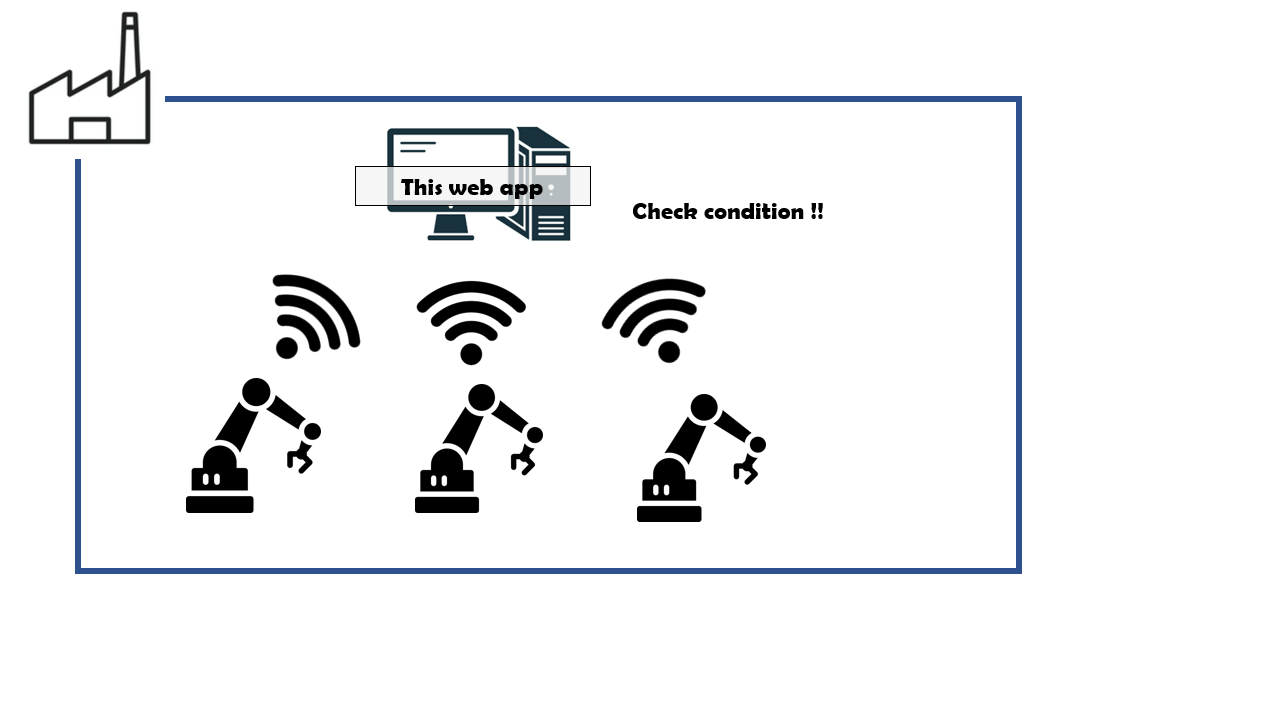
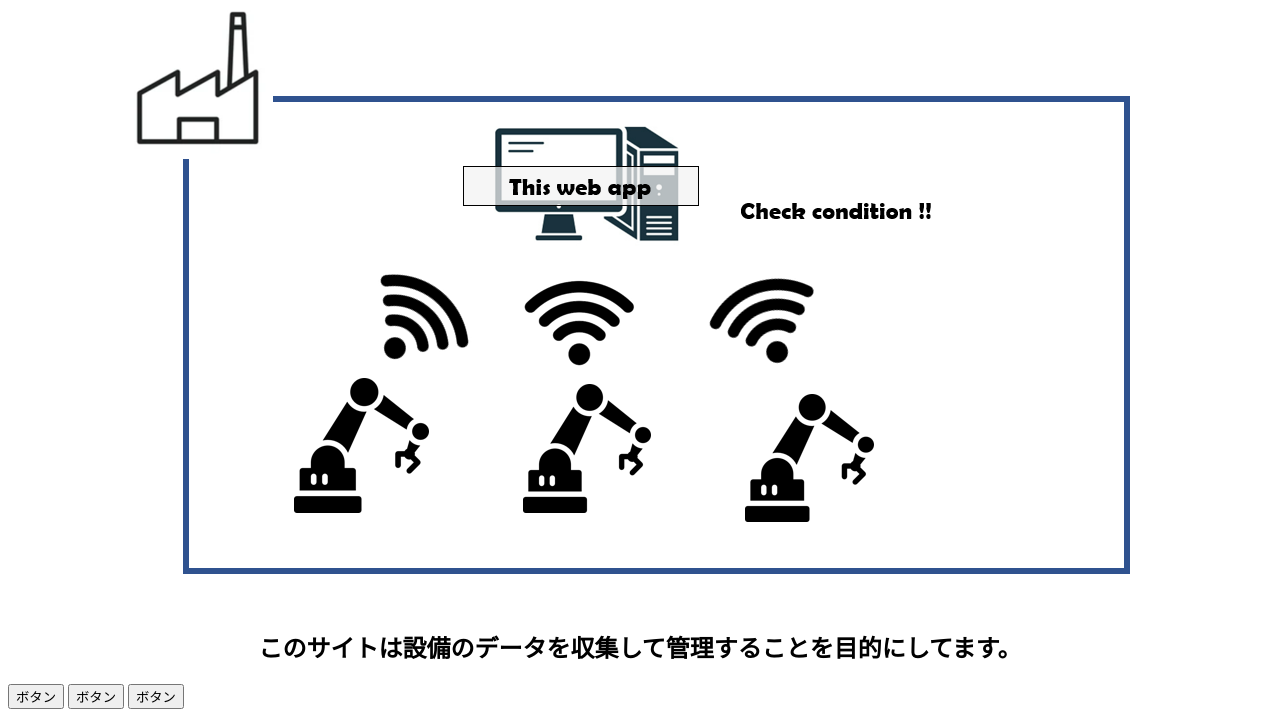
Before and after one commit to toyo-hata/presentation, a plain HTML site: page index.html in a window 1280 px wide. Shown: the part 79-800 px from the top of the page. Drawn offline with Linux system fonts and the light colour scheme.

Commit message:
Update index.html

```diff
--- a/index.html
+++ b/index.html
@@ -1,12 +1,22 @@
 <!DOCTYPE html>
 <html>
   <head>
-    <title>Page Title</title>
-    <link rel="stylesheet" type="text/css" href="style.css" />
+    <title>設備兆候管理</title>
+    <meta name="viewport" content="width=device-width, initial-scale=1, shrink-to-fit=no">
+    <!-- <script type="text/javascript" src="script.js"></script> -->
   </head>
   <body>
     <h1 style="text-align:center">Symptom Management for factory
     </h1>
-    <img src="front.png", widht="300px">
+    <div style="text-align: center">
+      <img src="front.png", widht="300px">
+    </div>
+    <h2 style="text-align:center">このサイトは設備のデータを収集して管理することを目的にしてます。</h2>
+    <div>
+      <button id="ex1" name="button1" >ボタン</button>
+      <button id="ex2" name="button2">ボタン</button>
+      <button id="ex3" name="button3">ボタン</button>
+      <script type="text/javascript" src="script.js"></script>
+      </div>
   </body>
 </html>
```
